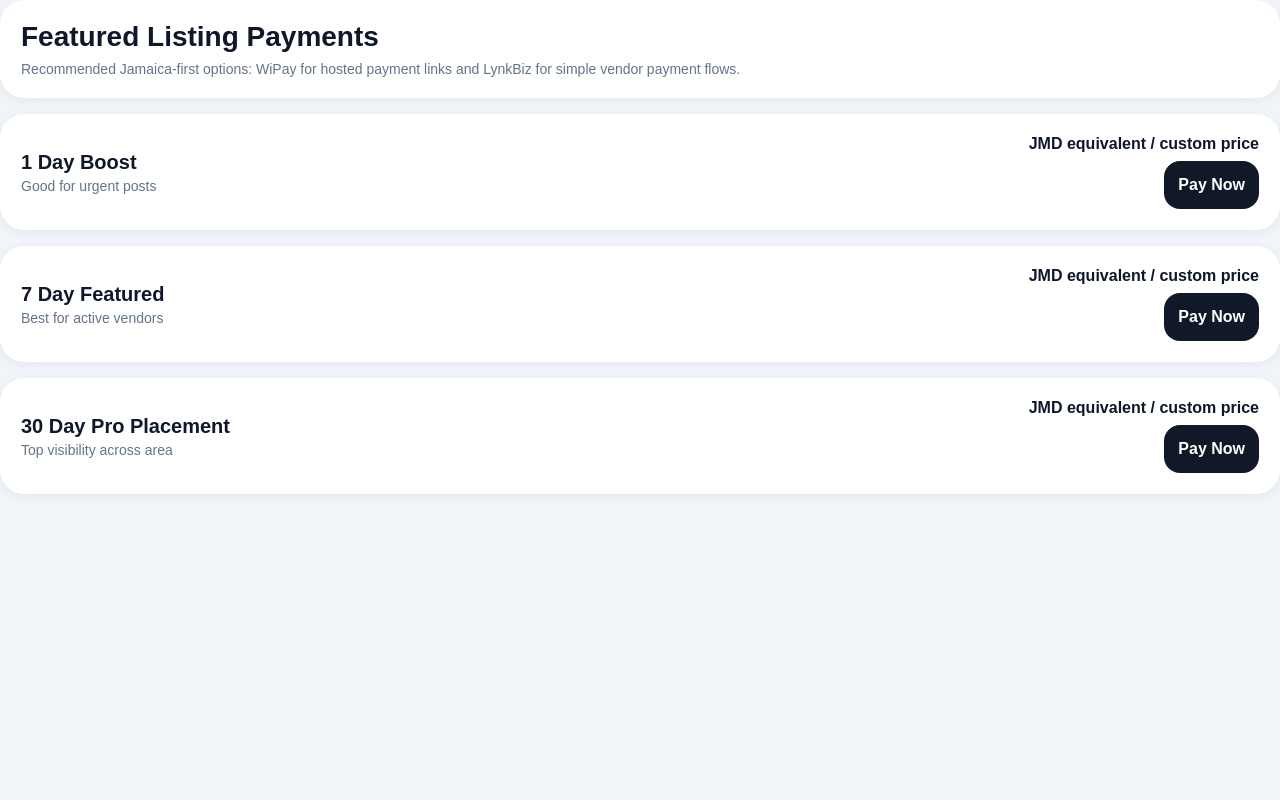
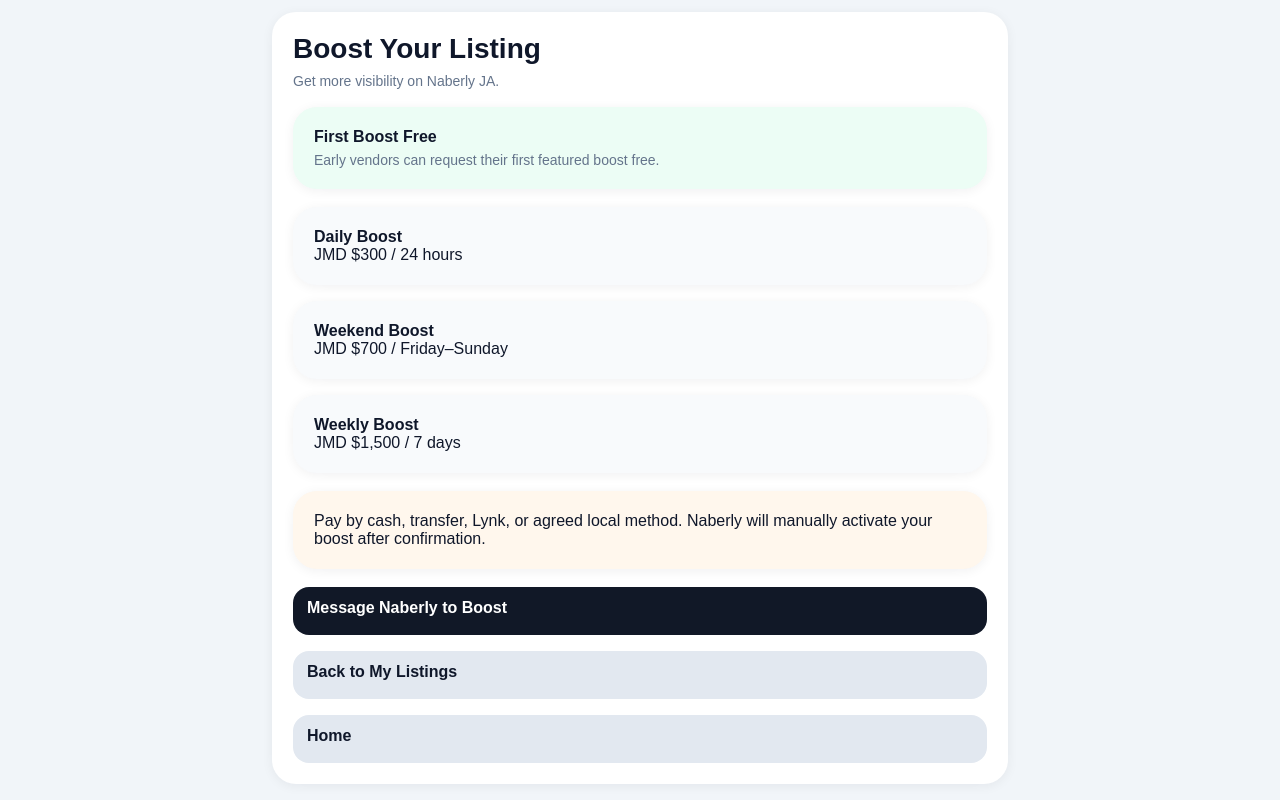
Before and after one commit to S-d2026/naberlyja, a Next.js app: page /featured in a window 1280 px wide. Built offline with nearby package versions, Linux system fonts and the light colour scheme.

Commit message:
Update boost page with first free boost and manual payment

```diff
--- a/app/featured/page.tsx
+++ b/app/featured/page.tsx
@@ -1,33 +1,68 @@
+import Link from "next/link";
+
 export default function FeaturedPage() {
-  const tiers = [
-    { name: "1 Day Boost", price: "JMD equivalent / custom price", note: "Good for urgent posts" },
-    { name: "7 Day Featured", price: "JMD equivalent / custom price", note: "Best for active vendors" },
-    { name: "30 Day Pro Placement", price: "JMD equivalent / custom price", note: "Top visibility across area" }
-  ];
+  const whatsappNumber = "19174432797";
+
+  const message = encodeURIComponent(
+    "Hi Naberly JA, I want to boost my listing. I saw the first boost is free. Please help me activate it."
+  );
 
   return (
-    <div className="grid">
+    <div style={{ width: "100%", maxWidth: 760, margin: "0 auto", padding: 12 }}>
       <div className="card pad">
-        <div className="section-title">Featured Listing Payments</div>
+        <div style={{ fontWeight: 800, fontSize: 28 }}>Boost Your Listing</div>
+
         <div className="small muted" style={{ marginTop: 8 }}>
-          Recommended Jamaica-first options: WiPay for hosted payment links and LynkBiz for simple vendor payment flows.
+          Get more visibility on Naberly JA.
+        </div>
+
+        <div className="card pad" style={{ background: "#ecfdf5", marginTop: 18 }}>
+          <strong>First Boost Free</strong>
+          <div className="small muted" style={{ marginTop: 6 }}>
+            Early vendors can request their first featured boost free.
+          </div>
+        </div>
+
+        <div className="grid" style={{ marginTop: 18 }}>
+          <div className="card pad" style={{ background: "#f8fafc" }}>
+            <strong>Daily Boost</strong>
+            <div>JMD $300 / 24 hours</div>
+          </div>
+
+          <div className="card pad" style={{ background: "#f8fafc" }}>
+            <strong>Weekend Boost</strong>
+            <div>JMD $700 / Friday–Sunday</div>
+          </div>
+
+          <div className="card pad" style={{ background: "#f8fafc" }}>
+            <strong>Weekly Boost</strong>
+            <div>JMD $1,500 / 7 days</div>
+          </div>
+        </div>
+
+        <div className="card pad" style={{ background: "#fff7ed", marginTop: 18 }}>
+          Pay by cash, transfer, Lynk, or agreed local method. Naberly will manually activate your boost after confirmation.
+        </div>
+
+        <div className="grid" style={{ marginTop: 18 }}>
+          <a
+            className="btn"
+            href={`https://wa.me/${whatsappNumber}?text=${message}`}
+            target="_blank"
+            rel="noreferrer"
+          >
+            Message Naberly to Boost
+          </a>
+
+          <Link href="/my-listings" className="btn secondary">
+            Back to My Listings
+          </Link>
+
+          <Link href="/" className="btn secondary">
+            Home
+          </Link>
         </div>
       </div>
-
-      {tiers.map((tier) => (
-        <div key={tier.name} className="card pad">
-          <div className="flex between center gap-12">
-            <div>
-              <div style={{ fontSize: 20, fontWeight: 700 }}>{tier.name}</div>
-              <div className="small muted" style={{ marginTop: 4 }}>{tier.note}</div>
-            </div>
-            <div style={{ textAlign: "right" }}>
-              <div style={{ fontWeight: 700 }}>{tier.price}</div>
-              <button className="btn" style={{ width: "auto", marginTop: 8 }}>Pay Now</button>
-            </div>
-          </div>
-        </div>
-      ))}
     </div>
   );
 }
```
